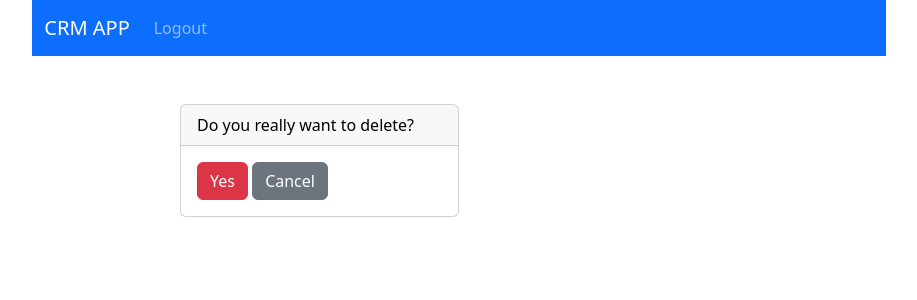
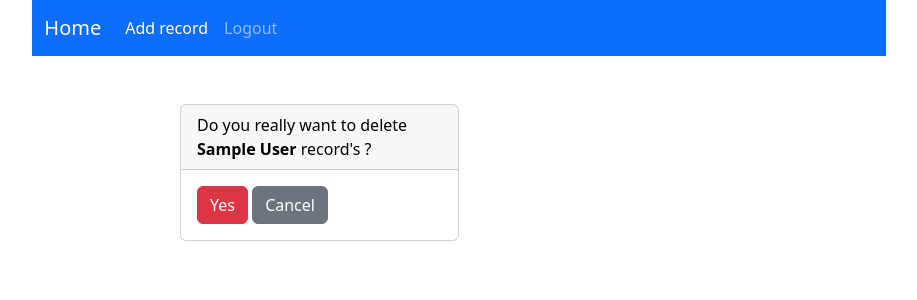
Before and after one commit to Animam/application_crm_django, a Django app: page /delete_record/1 in a window 1280 px wide. Shown: the top 300 px of the page, without its empty margins (181-1098 px from the left). Run offline with Django 4.2, Linux system fonts and the light colour scheme; a user stored in the database is signed in; tables that the repository leaves empty hold one stand-in row (values such as "Sample post").

Commit message:
Add record , Update and the Final project

```diff
--- a/appCRM/templates/delete_item.html
+++ b/appCRM/templates/delete_item.html
@@ -1,8 +1,9 @@
 {% extends 'base.html' %}
 {% block content%}
-<br><br><div class="col-md-3 offset-md-3">
+<br><br>
+<div class="col-md-3 offset-md-3">
     <div class="card text-black" style="max-width: 28rem;">
-        <div class="card-header">Do you really want to delete?</div>
+        <div class="card-header">Do you really want to delete  <strong>{{delet_record.first_name}}  {{delet_record.last_name}}</strong> record's ?</div>
         <div class="card-body">
             <form method="post" action="">
                 {% csrf_token %}
--- a/appCRM/templates/navbar.html
+++ b/appCRM/templates/navbar.html
@@ -1,6 +1,6 @@
 <nav class="navbar navbar-expand-lg navbar-dark bg-primary col-md-8 offset-md-2">
     <div class="container-fluid">
-        <a class="navbar-brand" href="#">CRM APP</a>
+        <a class="navbar-brand" href="{% url 'home' %}">Home</a>
         <button class="navbar-toggler" type="button" data-bs-toggle="collapse" data-bs-target="#navbarSupportedContent"
                 aria-controls="navbarSupportedContent" aria-expanded="false" aria-label="Toggle navigation">
             <span class="navbar-toggler-icon"></span>
@@ -8,6 +8,9 @@
         <div class="collapse navbar-collapse" id="navbarSupportedContent">
             <ul class="navbar-nav me-auto mb-2 mb-lg-0">
                 {% if user.is_authenticated %}
+                <li class="nav-item">
+                    <a class="nav-link active" href="{% url 'add_record' %}">Add record</a>
+                </li>
                 <li class="nav-item">
                     <a class="nav-link" href="{% url 'logout' %}">Logout</a>
                 </li>
--- a/appCRM/templates/record.html
+++ b/appCRM/templates/record.html
@@ -19,7 +19,7 @@
 </div><br>
 <a href="{% url 'home' %}" class="btn btn-secondary">Back</a>
 <a href="{% url 'delete_record' custo_record.id %}" class="btn btn-danger">Delete</a>
-<a href="#" class="btn btn-primary">Update</a>
+<a href="{% url 'update_record' custo_record.id %}" class="btn btn-primary" > Update Record</a>
 
 
 {% endblock%}
--- a/appCRM/urls.py
+++ b/appCRM/urls.py
@@ -1,13 +1,13 @@
 from django.urls import path
-from django.contrib.auth import authenticate, login, logout
-
 from . import views
-
 urlpatterns = [
     path('', views.home, name='home'),
     # path('login/',views.login_user, name='login'),
     path('logout/', views.logout_user, name='logout'),
     path('register/', views.register_user, name='register'),
     path('record/<int:pk>', views.customize_record, name='record'),
-    path('delete_record/<int:pk>', views.delete_record, name='delete_record')
+    path('delete_record/<int:pk>', views.delete_record, name='delete_record'),
+    path('add_record/', views.add_record, name='add_record'),
+    path('update_record/<int:pk>', views.update_record, name='update_record'),
+
 ]
--- a/appCRM/views.py
+++ b/appCRM/views.py
@@ -1,12 +1,11 @@
 from django.shortcuts import render, redirect
 from django.contrib.auth import authenticate, login, logout
 from django.contrib import messages
-from .forms import SignUpForm
+from .forms import SignUpForm, AddRecord
 from .models import Record
-from django.views.decorators.http import require_POST
 
 
-# Create your views here.
+# Create your home views here.
 def home(request):
     # check if the user is logged in
     record = Record.objects.all()
@@ -30,12 +29,14 @@ def login_user(request):
     pass
 
 
+# Create your logout views here.
 def logout_user(request):
     logout(request)
     messages.success(request, "You have been logged out")
     return redirect('home')
 
 
+# Create your register views here.
 def register_user(request):
     if request.method == 'POST':
         form = SignUpForm(request.POST)
@@ -56,6 +57,7 @@ def register_user(request):
     return render(request, 'register.html', {'form': form})
 
 
+# Create your customization  views here.
 def customize_record(request, pk):
     if request.user.is_authenticated:
         custo_record = Record.objects.get(id=pk)
@@ -66,14 +68,47 @@ def customize_record(request, pk):
         return redirect('home')
 
 
+# here is the view to delete individual record
 def delete_record(request, pk):
     if request.user.is_authenticated:
         delet_record = Record.objects.get(id=pk)
+
         if request.method == 'POST':
             delet_record.delete()
             messages.success(request, "Deleted successfully")
             return redirect('home')
-        return render(request, 'delete_item.html')
+        return render(request, 'delete_item.html', {'delet_record': delet_record})
     else:
         messages.success(request, "You must be logged in")
         return redirect('home')
+
+
+# the add new record view is goes here
+def add_record(request):
+    form = AddRecord(request.POST or None)
+    if request.user.is_authenticated:
+        if request.method == 'POST':
+            if form.is_valid():
+                form.save()
+                messages.success(request, " Record saved successfully")
+                return redirect('home')
+        return render(request, 'add_record.html', {'form': form})
+    else:
+        messages.success(request, " You must be logged in")
+        return redirect('home')
+
+
+# the update record view section
+def update_record(request, pk):
+    current_record = Record.objects.get(id=pk)
+    form = AddRecord(request.POST or None, instance=current_record)
+    if request.user.is_authenticated:
+        if request.method == "POST":
+            if form.is_valid():
+                form.save()
+                messages.success(request, " Record has been updated")
+                return redirect('home')
+        return render(request, 'update_record.html', {'form': form})
+    else:
+        messages.success(request, " You must be logged in")
+        return redirect('home')
```
Also changed, not shown: appCRM/forms.py (+32 -0 lines), appCRM/templates/add_record.html (+26 -0 lines), appCRM/templates/home.html (+1 -6 lines), appCRM/templates/update_record.html (+28 -0 lines).
